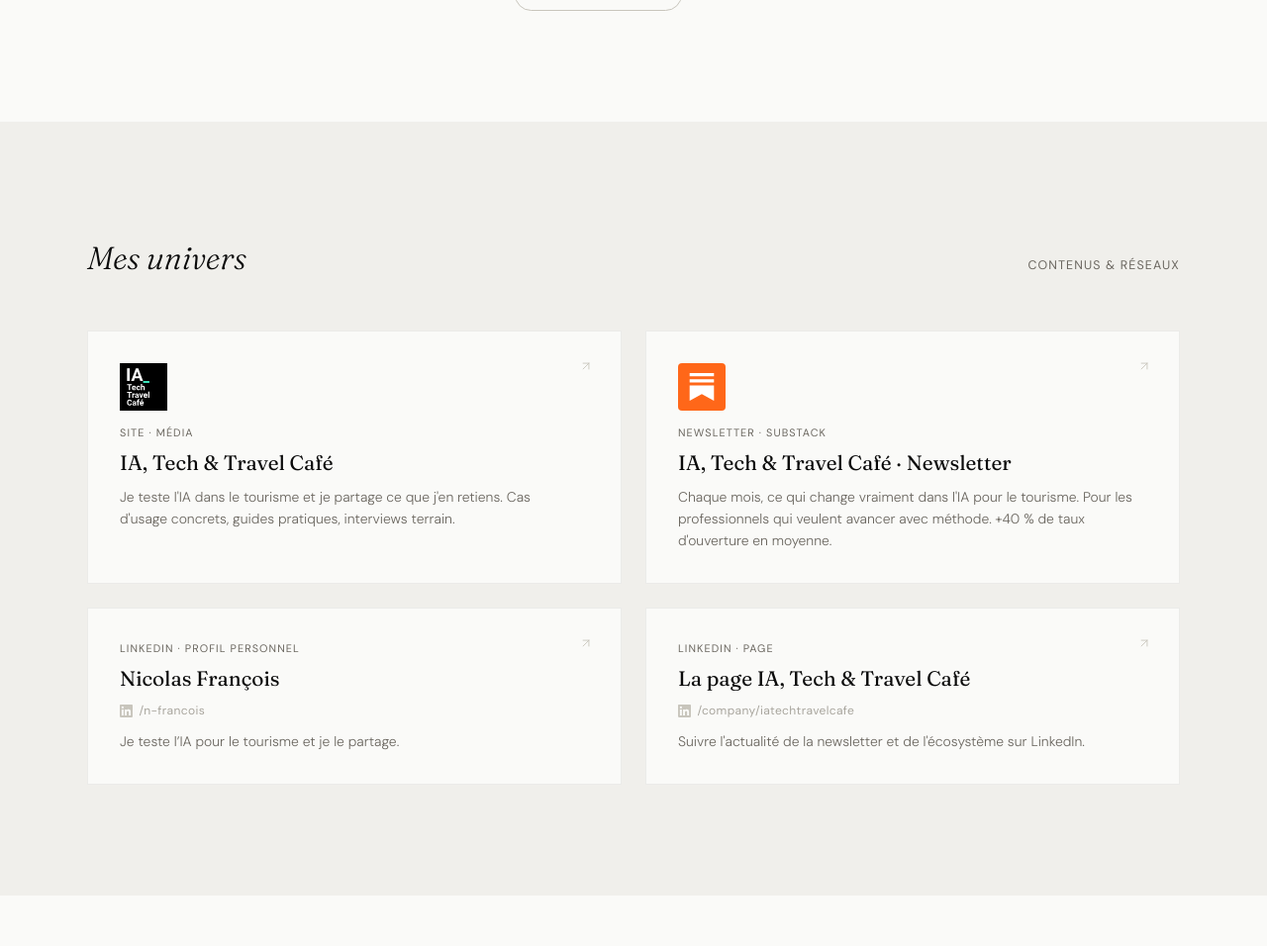
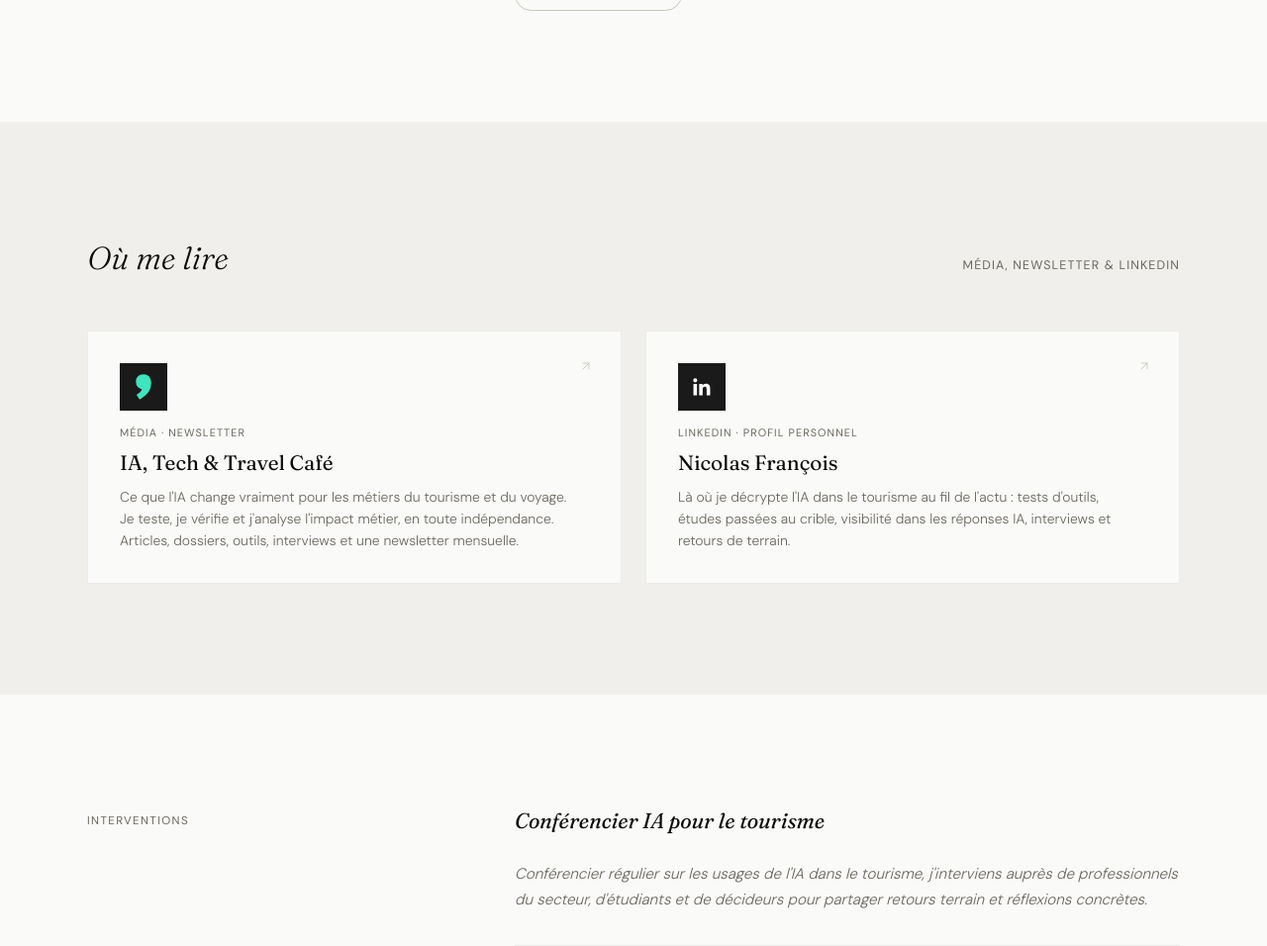
Before and after one commit to n-francois/nfrancoisfr, a PHP site: page / in a window 1280 px wide. Shown: the part 1922-2878 px from the top of the page at 99% size. Run offline with PHP 8.4, Linux system fonts and the light colour scheme.

Commit message:
Refresh "Où me lire" section after Substack migration
Newsletter now lives on iatechtravel.cafe, so the media and newsletter
cards merge into one, the IATTC LinkedIn page card goes, and every
Substack link points to the new site. Also updates the IATTC logo,
card copy and follower counts (3 000+, 5 800+).

Co-Authored-By: Claude Opus 5.5 <noreply@anthropic.com>

```diff
--- a/index.html
+++ b/index.html
@@ -61,8 +61,7 @@
         "description": "Directeur Digital, spécialiste de l'IA et de la data appliquées au tourisme. Conférencier. Fondateur de la newsletter IA, Tech & Travel Café.",
         "sameAs": [
           "https://www.linkedin.com/in/n-francois/",
-          "https://iatechtravel.cafe",
-          "https://newsletter.iatechtravel.cafe"
+          "https://www.iatechtravel.cafe"
         ],
         "knowsAbout": [
           "Intelligence artificielle",
@@ -95,10 +94,10 @@
       },
       {
         "@type": "CreativeWorkSeries",
-        "@id": "https://newsletter.iatechtravel.cafe/#newsletter",
+        "@id": "https://www.iatechtravel.cafe/newsletter/#newsletter",
         "name": "IA, Tech & Travel Café",
-        "url": "https://newsletter.iatechtravel.cafe",
-        "description": "Newsletter indépendante sur l'IA appliquée au tourisme, publiée mensuellement.",
+        "url": "https://www.iatechtravel.cafe/newsletter/",
+        "description": "Média et newsletter mensuelle indépendants sur ce que l'IA change pour les métiers du tourisme et du voyage.",
         "author": { "@id": "https://nfrancois.fr/#person" },
         "creator": { "@id": "https://nfrancois.fr/#person" },
         "inLanguage": "fr",
@@ -189,7 +170,7 @@
           <p class="hero-tagline">
             Plus de 20 ans dans le digital, dont 13 ans dédiés au tourisme. Directeur Digital et créateur de la newsletter <em>IA, Tech & Travel Café</em>. Conférencier, certifié MIT Professional Education en IA agentique et Ambassadeur du plan national « Osez l'IA ».
           </p>
-          <a href="#univers" class="hero-cta">Découvrir mes univers <span>→</span></a>
+          <a href="#univers" class="hero-cta">Me lire <span>→</span></a>
         </div>
         <div class="hero-image-wrap">
           <img src="/images/Nicolas-Francois.webp"
@@ -234,7 +215,7 @@
 
             <p>Je connais aussi le tourisme par sa face cachée : la donnée. Systèmes d'information, DataTourisme, structuration de l'offre. C'est là que se joue la visibilité des destinations, à l'heure où les voyageurs posent de plus en plus leurs questions à des IA.</p>
 
-            <p>Depuis 2024, je teste l'IA pour le tourisme et je partage ce que j'en retiens dans ma <a href="https://newsletter.iatechtravel.cafe" target="_blank">newsletter</a> et sur <a href="https://linkedin.com/in/n-francois" target="_blank">LinkedIn</a>. Sans jargon, sans promesse magique. C'est l'esprit d'<strong>IA, Tech &amp; Travel Café</strong>, projet indépendant qui rassemble aujourd'hui plus de 3 000 professionnels du tourisme.</p>
+            <p>Depuis 2024, je teste l'IA pour le tourisme et je partage ce que j'en retiens dans ma <a href="https://www.iatechtravel.cafe/newsletter/" target="_blank">newsletter</a> et sur <a href="https://linkedin.com/in/n-francois" target="_blank">LinkedIn</a>. Sans jargon, sans promesse magique. C'est l'esprit d'<strong>IA, Tech &amp; Travel Café</strong>, projet indépendant qui rassemble aujourd'hui plus de 3 000 professionnels du tourisme.</p>
 
             <p>Je crois que l'IA est un levier puissant pour le secteur, à condition de l'aborder avec méthode, esprit critique et un peu d'humilité. En 2025, j'ai obtenu ma certification du <strong>MIT Professional Education</strong> en IA agentique et rejoint le réseau des <strong>Ambassadeurs du plan national « Osez l'IA »</strong> porté par le Ministère de l'Économie, pour représenter le tourisme sur ces enjeux.</p>
           </div>
@@ -249,11 +230,11 @@
     </section>
 
     <!-- UNIVERS -->
-    <section class="univers-section" id="univers" aria-label="Mes univers et réseaux">
+    <section class="univers-section" id="univers" aria-label="Où me lire">
       <div class="univers-inner">
         <div class="section-header">
-          <h2 class="section-title">Mes univers</h2>
-          <span class="section-sub">Contenus & réseaux</span>
+          <h2 class="section-title">Où me lire</h2>
+          <span class="section-sub">Média, newsletter &amp; LinkedIn</span>
         </div>
         <div class="cards-grid">
           <a href="https://www.iatechtravel.cafe" target="_blank" rel="noopener me" class="card">
@@ -265,26 +246,9 @@
             <svg class="card-logo" viewBox="0 0 1000 1000" xmlns="http://www.w3.org/2000/svg" aria-hidden="true">
               <use href="#logo-ittc" />
             </svg>
-            <span class="card-type">Site · Média</span>
+            <span class="card-type">Média · Newsletter</span>
             <h3 class="card-title">IA, Tech &amp; Travel Café</h3>
-            <span class="card-desc">Je teste l'IA dans le tourisme et je partage ce que j'en retiens. Cas d'usage concrets, guides pratiques, interviews terrain.</span>
-          </a>
-          <a href="https://newsletter.iatechtravel.cafe" target="_blank" rel="noopener me" class="card">
-            <span class="card-arrow" aria-hidden="true"><svg viewBox="0 0 24 24" fill="none"
-                xmlns="http://www.w3.org/2000/svg">
-                <path d="M7 17L17 7M17 7H7M17 7V17" stroke="currentColor" stroke-width="1.5" stroke-linecap="round"
-                  stroke-linejoin="round" />
-              </svg></span>
-            <svg class="card-logo card-logo-substack" viewBox="0 0 24 24" xmlns="http://www.w3.org/2000/svg"
-              aria-hidden="true">
-              <path
-                d="M22.539 8.242H1.46V5.406h21.08v2.836zM1.46 10.812V24L12 18.11 22.54 24V10.812H1.46zM22.54 0H1.46v2.836h21.08V0z"
-                fill="#fff" />
-            </svg>
-            <span class="card-type">Newsletter · Substack</span>
-            <h3 class="card-title">IA, Tech & Travel Café · Newsletter</h3>
-            <span class="card-desc">Chaque mois, ce qui change vraiment dans l'IA pour le tourisme. Pour les
-              professionnels qui veulent avancer avec méthode. +40&nbsp;% de taux d'ouverture en moyenne.</span>
+            <span class="card-desc">Ce que l'IA change vraiment pour les métiers du tourisme et du voyage. Je teste, je vérifie et j'analyse l'impact métier, en toute indépendance. Articles, dossiers, outils, interviews et une newsletter mensuelle.</span>
           </a>
           <a href="https://www.linkedin.com/in/n-francois/" target="_blank" rel="noopener me" class="card">
             <span class="card-arrow" aria-hidden="true"><svg viewBox="0 0 24 24" fill="none"
@@ -292,35 +256,15 @@
                 <path d="M7 17L17 7M17 7H7M17 7V17" stroke="currentColor" stroke-width="1.5" stroke-linecap="round"
                   stroke-linejoin="round" />
               </svg></span>
+            <svg class="card-logo card-logo-icon" viewBox="0 0 24 24" xmlns="http://www.w3.org/2000/svg"
+              aria-hidden="true">
+              <path
+                d="M20.447 20.452h-3.554v-5.569c0-1.328-.027-3.037-1.852-3.037-1.853 0-2.136 1.445-2.136 2.939v5.667H9.351V9h3.414v1.561h.046c.477-.9 1.637-1.85 3.37-1.85 3.601 0 4.267 2.37 4.267 5.455v6.286zM5.337 7.433a2.062 2.062 0 01-2.063-2.065 2.064 2.064 0 112.063 2.065zm1.782 13.019H3.555V9h3.564v11.452z"
+                fill="#fff" />
+            </svg>
             <span class="card-type">LinkedIn · Profil personnel</span>
             <h3 class="card-title">Nicolas François</h3>
-            <div class="card-handle-wrap">
-              <svg viewBox="0 0 24 24" xmlns="http://www.w3.org/2000/svg" aria-hidden="true" class="card-handle-icon">
-                <path
-                  d="M20.447 20.452h-3.554v-5.569c0-1.328-.027-3.037-1.852-3.037-1.853 0-2.136 1.445-2.136 2.939v5.667H9.351V9h3.414v1.561h.046c.477-.9 1.637-1.85 3.37-1.85 3.601 0 4.267 2.37 4.267 5.455v6.286zM5.337 7.433a2.062 2.062 0 01-2.063-2.065 2.064 2.064 0 112.063 2.065zm1.782 13.019H3.555V9h3.564v11.452zM22.225 0H1.771C.792 0 0 .774 0 1.729v20.542C0 23.227.792 24 1.771 24h20.451C23.2 24 24 23.227 24 22.271V1.729C24 .774 23.2 0 22.222 0h.003z"
-                  fill="currentColor" />
-              </svg>
-              <span class="card-handle">/n-francois</span>
-            </div>
-            <span class="card-desc">Je teste l’IA pour le tourisme et je le partage.</span>
-          </a>
-          <a href="https://www.linkedin.com/company/iatechtravelcafe/" target="_blank" rel="noopener me" class="card">
-            <span class="card-arrow" aria-hidden="true"><svg viewBox="0 0 24 24" fill="none"
-                xmlns="http://www.w3.org/2000/svg">
-                <path d="M7 17L17 7M17 7H7M17 7V17" stroke="currentColor" stroke-width="1.5" stroke-linecap="round"
-                  stroke-linejoin="round" />
-              </svg></span>
-            <span class="card-type">LinkedIn · Page</span>
-            <h3 class="card-title">La page IA, Tech &amp; Travel Café</h3>
-            <div class="card-handle-wrap">
-              <svg viewBox="0 0 24 24" xmlns="http://www.w3.org/2000/svg" aria-hidden="true" class="card-handle-icon">
-                <path
-                  d="M20.447 20.452h-3.554v-5.569c0-1.328-.027-3.037-1.852-3.037-1.853 0-2.136 1.445-2.136 2.939v5.667H9.351V9h3.414v1.561h.046c.477-.9 1.637-1.85 3.37-1.85 3.601 0 4.267 2.37 4.267 5.455v6.286zM5.337 7.433a2.062 2.062 0 01-2.063-2.065 2.064 2.064 0 112.063 2.065zm1.782 13.019H3.555V9h3.564v11.452zM22.225 0H1.771C.792 0 0 .774 0 1.729v20.542C0 23.227.792 24 1.771 24h20.451C23.2 24 24 23.227 24 22.271V1.729C24 .774 23.2 0 22.222 0h.003z"
-                  fill="currentColor" />
-              </svg>
-              <span class="card-handle">/company/iatechtravelcafe</span>
-            </div>
-            <span class="card-desc">Suivre l'actualité de la newsletter et de l'écosystème sur LinkedIn.</span>
+            <span class="card-desc">Là où je décrypte l'IA dans le tourisme au fil de l'actu : tests d'outils, études passées au crible, visibilité dans les réponses IA, interviews et retours de terrain.</span>
           </a>
         </div>
       </div>
--- a/llms.txt
+++ b/llms.txt
@@ -7,8 +7,7 @@
 - [Interventions](https://nfrancois.fr/interventions): conférences, publications, médias, certifications
 
 ## Projets
-- [IA, Tech & Travel Café — média](https://www.iatechtravel.cafe)
-- [IA, Tech & Travel Café — newsletter](https://newsletter.iatechtravel.cafe)
+- [IA, Tech & Travel Café](https://www.iatechtravel.cafe): média et newsletter mensuelle indépendants sur ce que l'IA change pour les métiers du tourisme et du voyage
 
 ## Réseaux
 - [LinkedIn](https://www.linkedin.com/in/n-francois/)
--- a/styles.css
+++ b/styles.css
@@ -436,30 +436,9 @@ p strong {
   flex-shrink: 0;
 }
 
-.card-logo-substack {
-  background: #FF6719;
-  padding: 10px;
-  border-radius: 4px;
-}
-
-.card-handle-wrap {
-  display: flex;
-  align-items: center;
-  gap: 0.4rem;
-}
-
-.card-handle-icon {
-  width: 13px;
-  height: 13px;
-  flex-shrink: 0;
-  color: var(--grey-mid);
-}
-
-.card-handle {
-  font-size: 0.75rem;
-  font-weight: 400;
-  letter-spacing: 0.03em;
-  color: var(--grey-mid-2);
+.card-logo-icon {
+  background: #1a1a1a;
+  padding: 12px;
 }
 
 .card-type {
```
Also changed, not shown: other parts of index.html (+4 -22 lines), en/index.html (+17 -72 lines), README.md.
